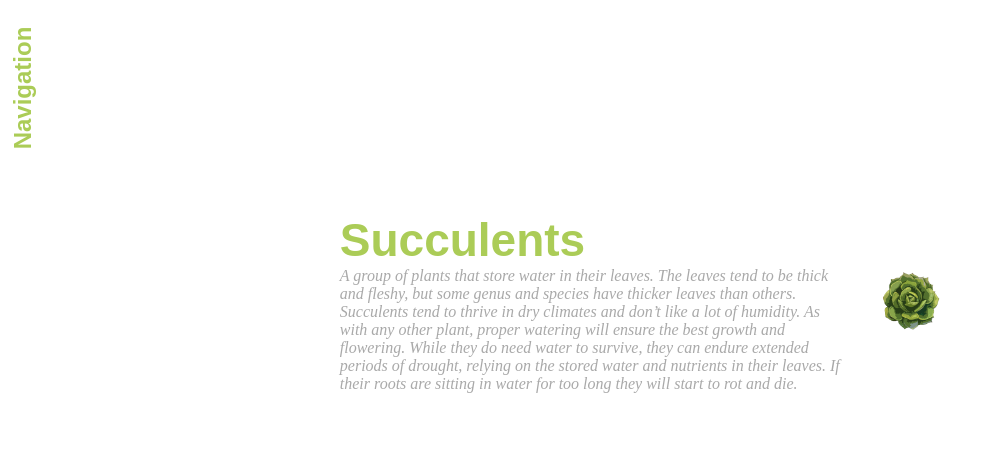
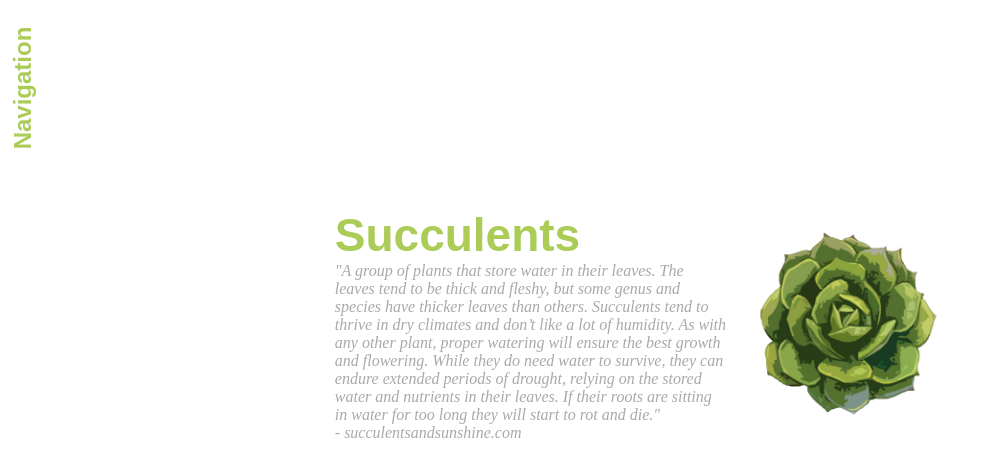
Before and after one commit to Jennykuma/SENG-513, a plain HTML site: page A1/index.html in a window 1280 px wide. Shown: the whole page, without its empty margins (0-989 px from the left). Drawn offline with Linux system fonts and the light colour scheme.

Commit message:
Final touches!

```diff
--- a/A1/css/content_style.css
+++ b/A1/css/content_style.css
@@ -1,21 +1,3 @@
-.col-4 {width: 40%;}
-.col-6 {width: 60%;}
-.col-10 {width: 100%;}
-
-.row {
-    padding-top: 4%;
-    width: 60%;
-    height: auto;
-    display: flex;
-    align-items: center;
-    margin: 0 auto;
-}
-
-[class*="col-"] {
-    float: left;
-    padding: 15px;
-}
-
 * {
     box-sizing: border-box;
 }
@@ -27,7 +9,25 @@ body {
     width: 99%;
 }
 
-p, h1, h2, h3, h4 {
+.col-4 {width: 40%;}    /* set width for class col 4 */
+.col-6 {width: 60%;}    /* set width for class col 6 */
+.col-10 {width: 100%;}  /* set width for class col 10 */
+
+[class*="col-"] {       /* for all classes with col-, float left & padding 10 px */
+    float: left;
+    padding: 15px;
+}
+
+.row {
+    padding-top: 4%;    /* center vertically for now */
+    width: 60%;         /* take up 60% of the full page width */
+    height: auto;
+    display: flex;      /* flex!! */
+    align-items: center;
+    margin: 0 auto;
+}
+
+p, h1, h2, h3, h4 {     /* margins & padding of all p, h1, h2, h3, h4 */
     margin: 0px;
     padding: 0px;
     color: #ABCC57;
@@ -35,22 +35,22 @@ p, h1, h2, h3, h4 {
 
 h1 {
     color: #ABCC57;
-    font-size: 46px;
+    font-size: 46px;    /* font size 46 */
     text-align: left;
 }
 
 h2 {
     color: #ABCC57;
-    font-size: 30px;
-    font-style: italic;
+    font-size: 30px;     /* font size 30 */
+    font-style: italic;  /* italicize */
 }
 
 h3 {
-    font-size: 24px;
+    font-size: 24px;     /* font size 24 */
 }
 
 h4 {
-    font-size: 20px;
+    font-size: 20px;     /* font size 20 */
     padding-left: 0.5em;
 }
 
@@ -75,28 +75,28 @@ img {
 table {
     font-family: "Times New Roman";
     color: darkgray;
-    border-collapse: collapse;
+    border-collapse: collapse;      /* style table */
     width: 100%;
     margin-top: 20px;
 }
 
 td, th {
-    border: 0.5px solid #ABCC57;
+    border: 0.5px solid #ABCC57;    /* change colour of table border */
     text-align: left;
     padding: 8px;
 }
 
 th {
     color: #ABCC57;
-    font-style: italic;
+    font-style: italic;             /* table header italicize */
 }
 
 a {
-    text-decoration: none;
+    text-decoration: none;          /* remove underline of links */
     color: darkgray;
     font-family: "Times New Roman";
 }
 
 a:hover {
-    color: gray;
+    color: gray;                    /* hover, links will be gray instead of darkgray */
 }
--- a/A1/css/home_style.css
+++ b/A1/css/home_style.css
@@ -1,33 +1,35 @@
-.col-3 {width: 40%;}
-.col-9 {width: 60%;}
-.row::after {
-    content: "";
-    clear: both;
-    display: table;
-}
-[class*="col-"] {
-    float: left;
-    padding: 15px;
-}
-
 * {
     box-sizing: border-box;
 }
 
 
 body {
-    font-family: Arial;
-    height: 100%;
-    width: 99%;
+    font-family: Arial; /* default font */
+    height: 100%;       /* full height */
+    width: 99%;         /* make width 99% or else there's a scroll bar */
+}
+
+
+.col-4 {width: 35%;} /* set width for class col 4 */
+.col-6 {width: 65%;} /* set width for class col 6 */
+
+[class*="col-"] {    /* for all classes with col-, float left & padding 10 px */
+    float: left;
+    padding: 10px;
 }
 
 .row {
-    padding-top: 15%;
-    width: 50%;
+    padding-top: 15%;   /* center vertically for now */
+    width: 50%;         /* take up 50% of the full page width */
     height: auto;
-    display: flex;
+    display: flex;      /* flex!! */
     align-items: center;
     margin: 0 auto;
+}
+
+p, h1 {
+    margin: 0px;        /* margins & padding of all p & h1's is 0 */
+    padding: 0px;
 }
 
 h1 {
@@ -42,12 +44,18 @@ p {
     font-style: italic;
 }
 
-p, h1 {
-    margin: 0px;
-    padding: 0px;
-}
-
 img {
     width: 100%;
     height: auto;
 }
+
+a {
+    text-decoration: none;          /* remove underline of links */
+    color: darkgray;
+    font-family: "Times New Roman";
+    font-style: italic;
+}
+
+a:hover {
+    color: gray;                    /* hover, links will be gray instead of darkgray */
+}
--- a/A1/css/nav_style.css
+++ b/A1/css/nav_style.css
@@ -1,7 +1,7 @@
 #sideNav {
     position: absolute;
-    left: -210px;
-    transition: 0.5s;
+    left: -210px;               /* move nav to the left, off screen */
+    transition: 0.5s;           /* transition time */
     padding: 15px;
     width: 250px;
 
@@ -9,7 +9,7 @@
 }
 
 #sideNav:hover{
-    left: 0; /* On mouse-over, make the menu links appear */
+    left: 0;                    /* hover, make the menu links appear */
 }
 
 #sideNav:hover a{
@@ -22,18 +22,18 @@
 #sideNav a {
     color: white;
     font-size: 16px;
-    text-decoration: none;
+    text-decoration: none;      /* remove the underline from links */
 }
 
 #sideNav a:hover {
     color: #8bcc00;
-    font-weight: bold;
+    font-weight: bold;          /* hover, make link bold */
 }
 
 #navText {
     font-family: Arial;
     position: absolute;
-    transform:rotate(-90deg);
+    transform:rotate(-90deg);   /* rotate navigation name */
     bottom: 80px;
     right: -45px;
 
@@ -42,7 +42,7 @@
 }
 
 #sideNav li {
-    color: white;
+    color: white;               /* make bullet white (invisible in this case) */
     padding-left:1em;
 }
 
@@ -51,14 +51,14 @@
 }
 
 #sideNav:hover > #favouritesTitle {
-    color: darkgray;
+    color: darkgray;            /* hover on sideNav, 'my favourites' will turn darkgray */
 }
 
 #favouritesTitle {
     margin: 0px;
     padding: 0px;
 
-    color: darkgray;
+    color: white;               /* 'my favourites' is white until sidenav hovered on */
     font-family: "Times New Roman";
     font-style: italic;
 }
--- a/A1/index.html
+++ b/A1/index.html
@@ -30,12 +30,14 @@
     <div class="row">
         <div class="col-6">
             <h1>Succulents</h1>
-            <p>A group of plants that store water in their leaves. The leaves tend to be thick and fleshy, but some
+            <p>"A group of plants that store water in their leaves. The leaves tend to be thick and fleshy, but some
                 genus and species have thicker leaves than others. Succulents tend to thrive in dry climates and don’t
                 like a lot of humidity. As with any other plant, proper watering will ensure the best growth and
                 flowering. While they do need water to survive, they can endure extended periods of drought, relying on
                 the stored water and nutrients in their leaves. If their roots are sitting in water for too long they
-                will start to rot and die. </p>
+                will start to rot and die."
+            </p>
+            <a target="_blank" href="https://www.succulentsandsunshine.com/what-are-succulents/">- succulentsandsunshine.com</a>
         </div>
 
         <div class="col-4">
```
Also changed, not shown: A1/gallery.html (+3 -3 lines).
